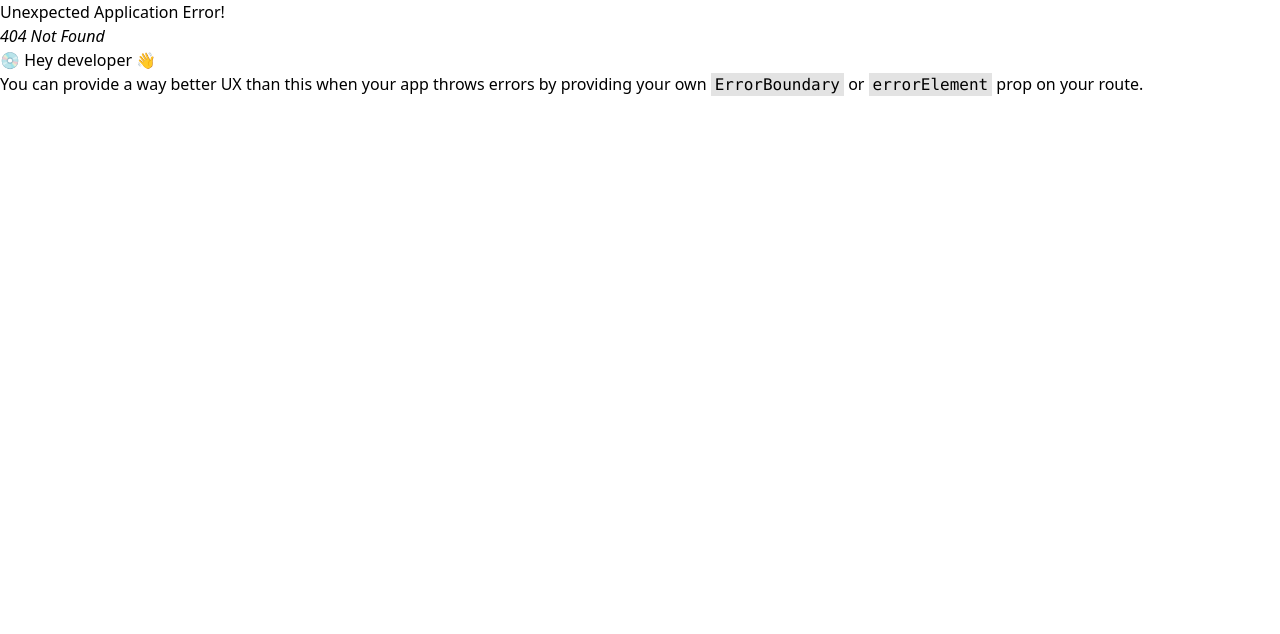
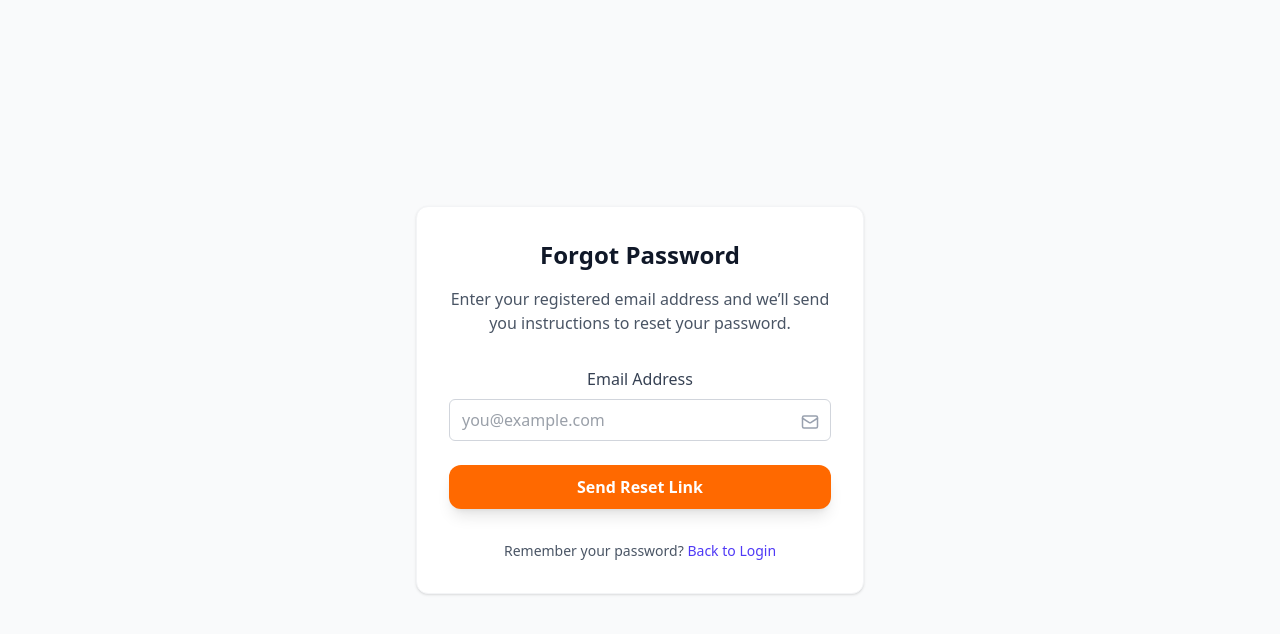
Before and after one commit to Sumit8617/CDC, a React (Vite) app in the folder Client/: page /forgot-password in a window 1280 px wide. Before the commit this address had no page. Shown: the top 634 px of the page. Built offline with nearby package versions, Linux system fonts and the light colour scheme.

Commit message:
Made the usernavbar fixed

```diff
--- a/Client/src/Components/Nav/UserNav.jsx
+++ b/Client/src/Components/Nav/UserNav.jsx
@@ -37,23 +37,21 @@ const Sidebar = () => {
     setActive(item.name);
     setPopup(item.name);
     navigate(item.path);
-
-    setTimeout(() => {
-      setPopup(null);
-    }, 1500); // hide popup after 1.5s
+    setTimeout(() => setPopup(null), 1500);
   };
 
   return (
     <>
-      {/* Desktop Sidebar */}
+      {/* Fixed Desktop Sidebar */}
       <Card
         variant="outlined"
-        className="hidden md:flex w-64 h-screen flex-col justify-between bg-white border-r-2 border-gray-600 p-4"
+        className="hidden md:flex fixed top-0 left-0 h-screen w-64 flex-col justify-between bg-white p-4 shadow-sm z-40 border-r border-gray-200"
         round="none"
+        height="screen"
       >
         {/* Top Section */}
         <div className="flex flex-col w-full">
-          <div className="flex flex-col mt-2.5 mb-10 border-b-2 border-gray-200 pb-3">
+          <div className="flex flex-col mt-2.5 mb-10 border-b border-gray-200 pb-3">
             <div className="flex items-center space-x-2 mb-1">
               <h1 className="text-xl font-semibold text-gray-900">
                 {import.meta.env.VITE_APP_NAME || "AptiQuest"}
@@ -62,25 +60,31 @@ const Sidebar = () => {
           </div>
 
           {/* Menu Items */}
-          <div className="space-y-6">
+          <div className="space-y-3">
             {menuItems.map((item) => (
               <Button
                 key={item.name}
                 variant={active === item.name ? "indigo" : "secondary"}
                 size="md"
                 round="md"
-                className="w-full justify-start gap-3 text-left"
-                onClick={() => setActive(item.name) || navigate(item.path)}
+                className={`w-full justify-start gap-3 text-left transition-all duration-200 ${
+                  active === item.name ? "ring-1 ring-indigo-200" : ""
+                }`}
+                onClick={() => {
+                  setActive(item.name);
+                  navigate(item.path);
+                }}
               >
                 {item.icon}
                 <span className="text-sm font-medium">{item.name}</span>
               </Button>
             ))}
           </div>
+          <hr className="mt-10" />
         </div>
 
         {/* Bottom Section (Logout Button) */}
-        <div className="border-t p-4 mt-4">
+        <div className="border-t border-gray-200 pt-4">
           <Button
             variant="danger"
             size="md"
@@ -94,7 +98,7 @@ const Sidebar = () => {
         </div>
       </Card>
 
-      {/* Mobile Bottom Nav */}
+      {/*  Mobile Bottom Nav (Already Fixed) */}
       <div className="md:hidden fixed z-50 bottom-0 left-0 right-0 bg-white border-t border-gray-200 flex justify-around items-center py-2 shadow-sm">
         {menuItems.map((item) => (
           <div key={item.name} className="relative flex flex-col items-center">
--- a/Client/src/Layout/Layout.jsx
+++ b/Client/src/Layout/Layout.jsx
@@ -15,7 +15,7 @@ const Layout = ({ children }) => {
   ];
 
   // Define routes where we want a clean layout (no sidebar or footer)
-  const authRoutes = ["/login", "/signup"];
+  const authRoutes = ["/login", "/signup", "/forgot-password"];
 
   const isDashboardPage = dashboardRoutes.some((path) =>
     location.pathname.startsWith(path)
--- a/Client/src/Pages/Service/Contest.jsx
+++ b/Client/src/Pages/Service/Contest.jsx
@@ -170,7 +170,7 @@ const Contest = () => {
   };
 
   return (
-    <div className="min-h-screen bg-gray-50 pb-16 md:pb-0">
+    <div className="min-h-screen bg-gray-50 pb-16 md:pb-0 md:pl-64">
       {/* Topbar */}
       <div className="fixed top-0 left-0 md:left-64 right-0 bg-white shadow-md z-40">
         <div className="flex justify-between items-center py-3 sm:py-4 px-3 sm:px-6">
--- a/Client/src/Pages/Service/ContestEnd.jsx
+++ b/Client/src/Pages/Service/ContestEnd.jsx
@@ -15,7 +15,7 @@ const ContestEnd = () => {
   };
 
   return (
-    <div className="min-h-screen flex flex-col items-center justify-center bg-gray-50 p-6">
+    <div className="min-h-screen flex flex-col items-center justify-center bg-gray-50 p-6 md:pl-64">
       <div className="bg-white shadow-md rounded-2xl p-8 max-w-md text-center">
         <h1 className="text-3xl font-bold text-gray-800 mb-4">Contest Ended</h1>
         <p className="text-gray-600 mb-6">
--- /dev/null
+++ b/Client/src/Pages/Service/ForgotPassword.jsx
@@ -0,0 +1,87 @@
+import React, { useState } from "react";
+import { useForm, FormProvider } from "react-hook-form";
+import { Card, Button, Input } from "../../Components/index";
+import { Mail } from "lucide-react";
+
+const ForgotPassword = () => {
+  const methods = useForm();
+  const { handleSubmit } = methods;
+  const [isSent, setIsSent] = useState(false);
+
+  const onSubmit = (data) => {
+    console.log(data);
+    setIsSent(true);
+  };
+
+  return (
+    <div className="min-h-screen flex items-center justify-center bg-gray-50 px-4">
+      <Card className="w-full max-w-md p-8 rounded-2xl shadow-sm border border-gray-100 bg-white text-gray-700">
+        <h2 className="text-2xl font-bold text-gray-900 mb-4 text-center">
+          Forgot Password
+        </h2>
+        <p className="text-gray-600 text-center mb-8">
+          Enter your registered email address and we’ll send you instructions to
+          reset your password.
+        </p>
+
+        {!isSent ? (
+          <FormProvider {...methods}>
+            <form onSubmit={handleSubmit(onSubmit)} className="space-y-6">
+              <div>
+                <label className="block text-gray-700 mb-2">
+                  Email Address
+                </label>
+                <div className="relative">
+                  <Input
+                    name="email"
+                    type="email"
+                    placeholder="you@example.com"
+                    rules={{ required: "Email is required" }}
+                    className="w-full pr-10"
+                  />
+                  <Mail
+                    className="absolute right-3 top-3.5 text-gray-400"
+                    size={18}
+                  />
+                </div>
+              </div>
+
+              <Button
+                type="submit"
+                className="w-full bg-indigo-600 hover:bg-indigo-700 text-white py-2.5 rounded-lg font-medium"
+              >
+                Send Reset Link
+              </Button>
+            </form>
+          </FormProvider>
+        ) : (
+          <div className="text-center space-y-6">
+            <div className="p-4 bg-green-50 border border-green-200 rounded-lg text-green-700">
+              ✅ A password reset link has been sent to your email.
+            </div>
+            <Button
+              className="w-full bg-indigo-600 hover:bg-indigo-700 text-white py-2.5 rounded-lg"
+              onClick={() => setIsSent(false)}
+            >
+              Resend Email
+            </Button>
+          </div>
+        )}
+
+        <div className="mt-8 text-center text-sm">
+          <p className="text-gray-600">
+            Remember your password?{" "}
+            <a
+              href="/login"
+              className="text-indigo-600 hover:underline font-medium"
+            >
+              Back to Login
+            </a>
+          </p>
+        </div>
+      </Card>
+    </div>
+  );
+};
+
+export default ForgotPassword;
--- a/Client/src/Pages/Service/History.jsx
+++ b/Client/src/Pages/Service/History.jsx
@@ -93,7 +93,7 @@ const History = () => {
   };
 
   return (
-    <div className="min-h-screen bg-gray-50">
+    <div className="min-h-screen bg-gray-50 md:pl-64">
       {/* Topbar */}
       <div className="fixed top-0 left-0 md:left-64 right-0 pt-2.5 bg-white shadow-md z-50">
         <div className="flex justify-between items-center py-3 sm:py-4 px-4 sm:px-6 border-b border-gray-200">
--- a/Client/src/Pages/Service/Home.jsx
+++ b/Client/src/Pages/Service/Home.jsx
@@ -38,7 +38,7 @@ const Home = () => {
   // --- USER ---
   if (userRole === "user") {
     return (
-      <div className="flex flex-col md:flex-row min-h-screen bg-gray-50 text-gray-900">
+      <div className="flex flex-col md:flex-row min-h-screen bg-gray-50 text-gray-900 md:pl-64">
         <main className="flex-1 overflow-y-auto w-full">
           <UserDashboard />
         </main>
--- a/Client/src/Pages/Service/Leaderboard.jsx
+++ b/Client/src/Pages/Service/Leaderboard.jsx
@@ -143,7 +143,7 @@ const Leaderboard = () => {
   };
 
   return (
-    <div className="min-h-screen bg-gray-50">
+    <div className="min-h-screen bg-gray-50 md:pl-64">
       {/* Header */}
       <div className="fixed top-0 left-0 md:left-64 right-0 bg-white shadow-md z-50">
         <div className="flex justify-between items-center py-3 sm:py-4 px-4 sm:px-6 border-b border-gray-200">
--- a/Client/src/Pages/Service/Profile.jsx
+++ b/Client/src/Pages/Service/Profile.jsx
@@ -106,7 +106,7 @@ const Profile = () => {
   ];
 
   return (
-    <div className="min-h-screen bg-gray-50">
+    <div className="min-h-screen bg-gray-50 md:pl-64">
       {/* Header */}
       <div className="fixed top-0 left-0 md:left-64 right-0 bg-white shadow-md z-50">
         <div className="flex justify-between items-center py-4 px-6 border-b border-gray-200">
--- a/Client/src/Pages/index.js
+++ b/Client/src/Pages/index.js
@@ -6,6 +6,7 @@ import Profile from "./Service/Profile";
 import Signup from "./Service/Signup";
 import Login from "./Service/Login";
 import ContestEnd from "./Service/ContestEnd";
+import ForgotPassword from "./Service/ForgotPassword";
 
 export {
   Home,
@@ -16,4 +17,5 @@ export {
   Signup,
   Login,
   ContestEnd,
+  ForgotPassword,
 };
--- a/Client/src/main.jsx
+++ b/Client/src/main.jsx
@@ -12,6 +12,7 @@ import {
   Signup,
   Login,
   ContestEnd,
+  ForgotPassword,
 } from "./Pages/index.js";
 
 const router = createBrowserRouter([
@@ -51,6 +52,10 @@ const router = createBrowserRouter([
         path: "/contest-ended",
         element: <ContestEnd />,
       },
+      {
+        path: "/forgot-password",
+        element: <ForgotPassword />,
+      },
     ],
   },
 ]);
```
